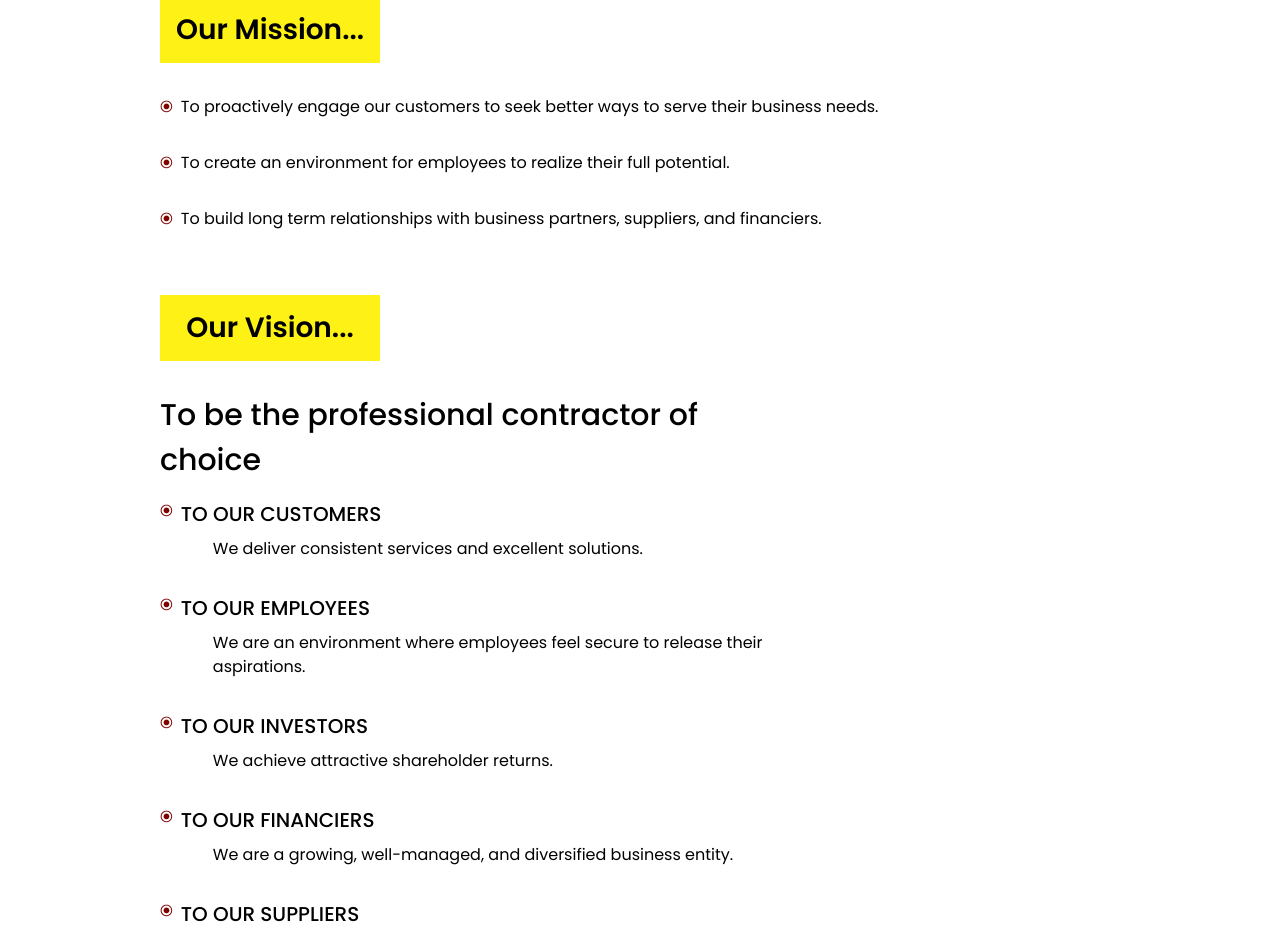
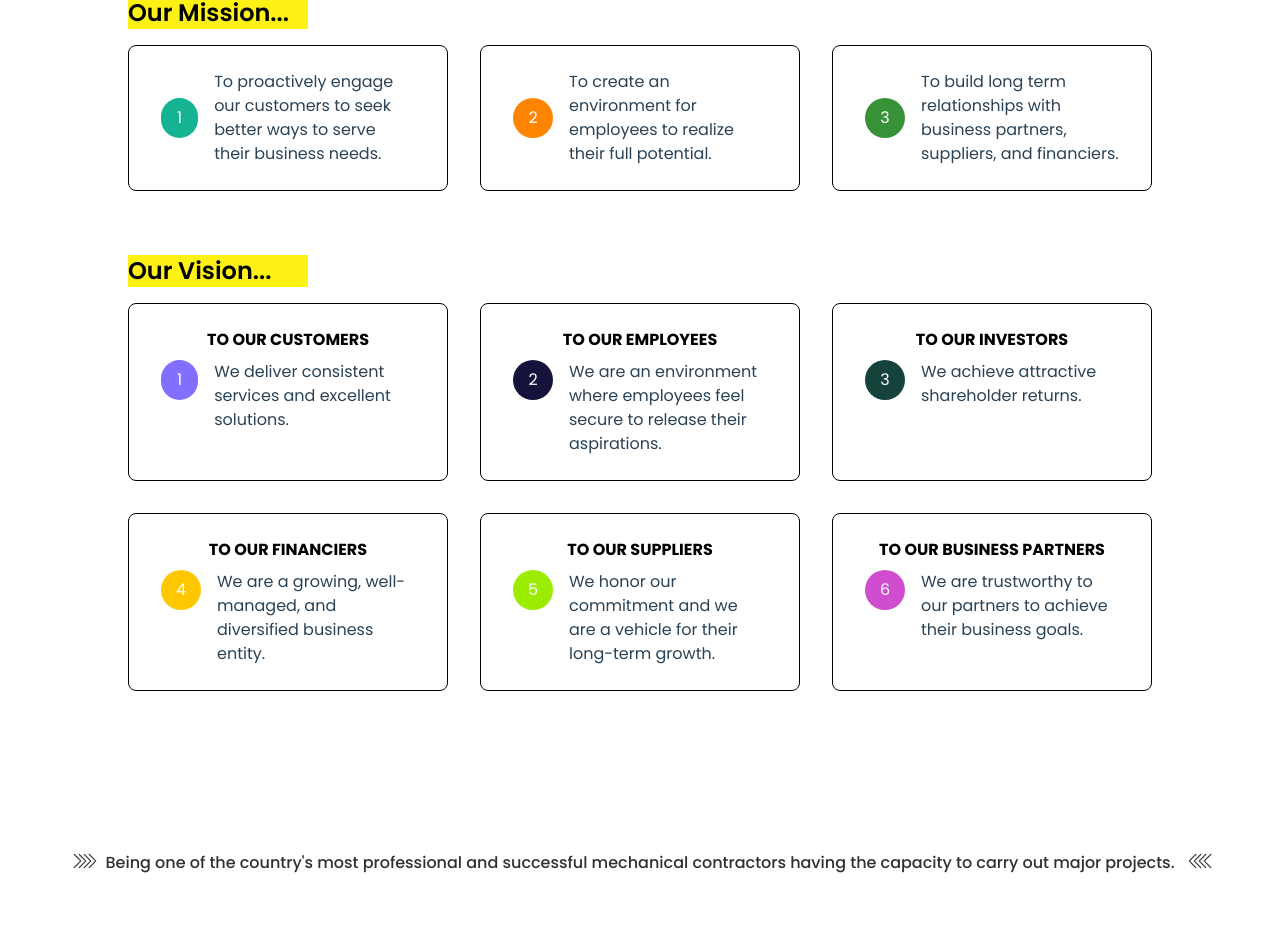
Before and after one commit to CloudBeesTechnology/AWE-Website, a React (Vite) app: page /ourMission in a window 1280 px wide. Shown: the part 445-1384 px from the top of the page. Built offline with nearby package versions, Linux system fonts and the light colour scheme; what aws-amplify would draw is missing.

Commit message:
Updated: The layout of the component fully changed and updated with new design.

```diff
--- a/src/pages/about/AboutOurMission.jsx
+++ b/src/pages/about/AboutOurMission.jsx
@@ -1,11 +1,8 @@
-import React from 'react';
+import React, { useEffect } from 'react';
+import { CommonBanner } from '../../Component/Organization/CommonBanner';
 import bg from "../../assets/about/aboutUS.jpg";
-// import image from "../../assets/about/image9.png";
-import { CommonBanner } from '../../Component/Organization/CommonBanner';
-import { useEffect } from 'react';
 
 export const AboutOurMission = () => {
-
   useEffect(() => {
     window.scrollTo({
       top: 0,
@@ -14,129 +11,128 @@ export const AboutOurMission = () => {
   }, []);
 
   return (
-    <section>
+    <section className="overflow-x-hidden">
+      {/* Common Banner Section */}
       <CommonBanner background={bg} title="Our Mission & Vision" />
-      <div className="screen-size bg-white pt-16 pb-12 px-2 lg:px-32">
-        {/* Title */}
-        <div className="mb-8">
-          <h2 className="text-[28px] font-semibold bg-[#FEF116] text-center w-[220px] p-3">
-            Our Mission...
-          </h2>
+
+      {/* Main Content */}
+      <div className="w-full py-16 px-8 lg:px-32">
+
+        {/* Mission Section */}
+        <h2 className="text-lg lg:text-2xl bg-[#fef116] w-[180px] font-semibold mb-4">
+          Our Mission...
+        </h2>
+        <div className="grid grid-cols-1 lg:grid-cols-3 gap-8">
+          {[
+            {
+              num: 1,
+              text: "To proactively engage our customers to seek better ways to serve their business needs.",
+              bgColor: "bg-[#15B392]",
+              textColor: "text-white"
+            },
+            {
+              num: 2,
+              text: "To create an environment for employees to realize their full potential.",
+              bgColor: "bg-[#FF8400]",
+              textColor: "text-white"
+            },
+            {
+              num: 3,
+              text: "To build long term relationships with business partners, suppliers, and financiers.",
+              bgColor: "bg-[#379237]",
+              textColor: "text-white"
+            }
+          ].map((mission, index) => (
+            <div key={index} className="flex items-center border py-6 px-8 rounded-lg">
+              <p className={`p-4 rounded-full h-10 w-10 flex items-center justify-center ${mission.bgColor} ${mission.textColor}`}>
+                {mission.num}
+              </p>
+              <p className="text-sm lg:text-base text-[#2a4255] leading-relaxed ml-4">
+                {mission.text}
+              </p>
+            </div>
+          ))}
         </div>
 
-        {/* Content Section */}
-        <div className="lg:flex lg:flex-col lg:items-start">
-          {/* Text Content */}
-          <div className="lg:w-full">
-            <ul className="space-y-8 ">
-              <li>
-                <div className="flex items-start gap-2">
-                  <span className="text-dark_red ">⦿</span>
-                  <div>
-                    <p>To proactively engage our customers to seek better ways to serve their business needs.</p>
-                  </div>
-                </div>
-              </li>
-              <li>
-                <div className="flex items-start gap-2">
-                  <span className="text-dark_red ">⦿</span>
-                  <div>
-                    <p>To create an environment for employees to realize their full potential.</p>
-                  </div>
-                </div>
-              </li>
-              <li>
-                <div className="flex items-start gap-2">
-                  <span className="text-dark_red ">⦿</span>
-                  <div>
-                    <p>To build long term relationships with business partners, suppliers, and financiers.</p>
-                  </div>
-                </div>
-              </li>
-            </ul>
-          </div>
-
-          {/* Image Section */}
-          {/* <div className="mt-10 lg:w-full">
-          <img
-            src={image}
-            alt="Mission Image"
-            className="rounded-lg shadow-lg object-cover w-full h-48 lg:h-64"
-          />
-        </div> */}
+        {/* Vision Section */}
+        <h2 className="mt-16 text-lg lg:text-2xl font-semibold bg-[#fef116] w-[180px] mb-4">
+          Our Vision...
+        </h2>
+        <div className="grid grid-cols-1 lg:grid-cols-3 gap-8">
+          {[
+            {
+              title: "TO OUR CUSTOMERS",
+              num: 1,
+              text: "We deliver consistent services and excellent solutions.",
+              bgColor: "bg-[#836FFF]",
+              textColor: "text-white"
+            },
+            {
+              title: "TO OUR EMPLOYEES",
+              num: 2,
+              text: "We are an environment where employees feel secure to release their aspirations.",
+              bgColor: "bg-[#15133C]",
+              textColor: "text-white"
+            },
+            {
+              title: "TO OUR INVESTORS",
+              num: 3,
+              text: "We achieve attractive shareholder returns.",
+              bgColor: "bg-[#16423C]",
+              textColor: "text-white"
+            }
+          ].map((vision, index) => (
+            <div key={index} className="flex flex-col items-center border py-6 px-8 rounded-lg">
+              <h2 className="text-center font-bold mb-2">{vision.title}</h2>
+              <div className="flex justify-center">
+                <p className={`p-4 rounded-full h-10 w-10 flex items-center justify-center ${vision.bgColor} ${vision.textColor}`}>
+                  {vision.num}
+                </p>
+                <p className="text-sm lg:text-base text-[#2a4255] leading-relaxed ml-4">
+                  {vision.text}
+                </p>
+              </div>
+            </div>
+          ))}
         </div>
 
-        <div className="mb-8 mt-16">
-          <h2 className="text-[28px] font-semibold bg-[#FEF116] text-center w-[220px] p-3">
-            Our Vision...
-          </h2>
-        </div>
-
-        {/* Content Section */}
-        <div className="lg:flex lg:justify-between lg:gap-12">
-          {/* Text Content */}
-          <div className="lg:w-2/3">
-            <h3 className="sm:text-[30px] text-[24px] font-medium mb-4 max-sm:text-center">
-              To be the professional contractor of choice
-            </h3>
-
-            <ul className="space-y-8 ">
-              <li>
-                <div className="flex items-start gap-2">
-                  <span className="text-dark_red ">⦿</span>
-                  <div>
-                    <p className="font-medium text-[20px] mb-2">TO OUR CUSTOMERS</p>
-                    <p className='ml-8'>We deliver consistent services and excellent solutions.</p>
-                  </div>
-                </div>
-              </li>
-              <li>
-                <div className="flex items-start gap-2">
-                  <span className="text-dark_red">⦿</span>
-                  <div>
-                    <p className="font-medium text-[20px] mb-2">TO OUR EMPLOYEES</p>
-                    <p className='ml-8'>We are an environment where employees feel secure to release their aspirations.</p>
-                  </div>
-                </div>
-              </li>
-              <li>
-                <div className="flex items-start gap-2">
-                  <span className="text-dark_red">⦿</span>
-                  <div>
-                    <p className="font-medium text-[20px] mb-2">TO OUR INVESTORS</p>
-                    <p className='ml-8'>We achieve attractive shareholder returns.</p>
-                  </div>
-                </div>
-              </li>
-              <li>
-                <div className="flex items-start gap-2">
-                  <span className="text-dark_red">⦿</span>
-                  <div>
-                    <p className="font-medium text-[20px] mb-2">TO OUR FINANCIERS</p>
-                    <p className='ml-8'>We are a growing, well-managed, and diversified business entity.</p>
-                  </div>
-                </div>
-              </li>
-              <li>
-                <div className="flex items-start gap-2">
-                  <span className="text-dark_red">⦿</span>
-                  <div>
-                    <p className="font-medium text-[20px] mb-2">TO OUR SUPPLIERS</p>
-                    <p className='ml-8'>We honor our commitment and we are a vehicle for their long-term growth.</p>
-                  </div>
-                </div>
-              </li>
-              <li>
-                <div className="flex items-start gap-2">
-                  <span className="text-dark_red">⦿</span>
-                  <div>
-                    <p className="font-medium text-[20px] mb-2">TO OUR BUSINESS PARTNERS</p>
-                    <p className='text-[16px] ml-8'>We are trustworthy to our partners to achieve their business goals.</p>
-                  </div>
-                </div>
-              </li>
-            </ul>
-          </div>
+        {/* Additional Vision Section */}
+        <div className="mt-8 grid grid-cols-1 lg:grid-cols-3 gap-8">
+          {[
+            {
+              title: "TO OUR FINANCIERS",
+              num: 4,
+              text: "We are a growing, well-managed, and diversified business entity.",
+              bgColor: "bg-[#FFC700]",
+              textColor: "text-white"
+            },
+            {
+              title: "TO OUR SUPPLIERS",
+              num: 5,
+              text: "We honor our commitment and we are a vehicle for their long-term growth.",
+              bgColor: "bg-[#9BEC00]",
+              textColor: "text-white"
+            },
+            {
+              title: "TO OUR BUSINESS PARTNERS",
+              num: 6,
+              text: "We are trustworthy to our partners to achieve their business goals.",
+              bgColor: "bg-[#CF4DCE]",
+              textColor: "text-white"
+            }
+          ].map((vision, index) => (
+            <div key={index} className="flex flex-col items-center border py-6 px-8 rounded-lg">
+              <h2 className="text-center font-bold mb-2">{vision.title}</h2>
+              <div className="flex justify-center">
+                <p className={`p-4 rounded-full h-10 w-10 flex items-center justify-center ${vision.bgColor} ${vision.textColor}`}>
+                  {vision.num}
+                </p>
+                <p className="text-sm lg:text-base text-[#2a4255] leading-relaxed ml-4">
+                  {vision.text}
+                </p>
+              </div>
+            </div>
+          ))}
         </div>
 
       </div>
```
